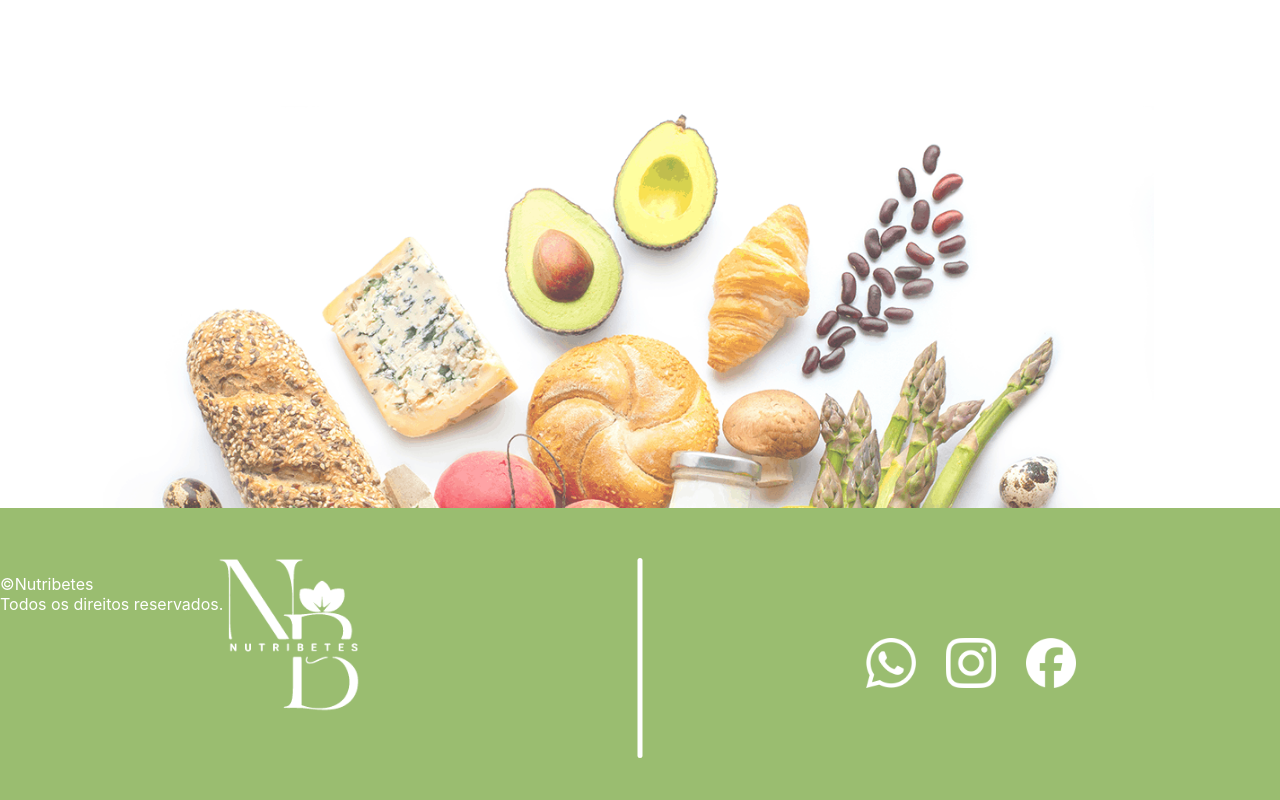
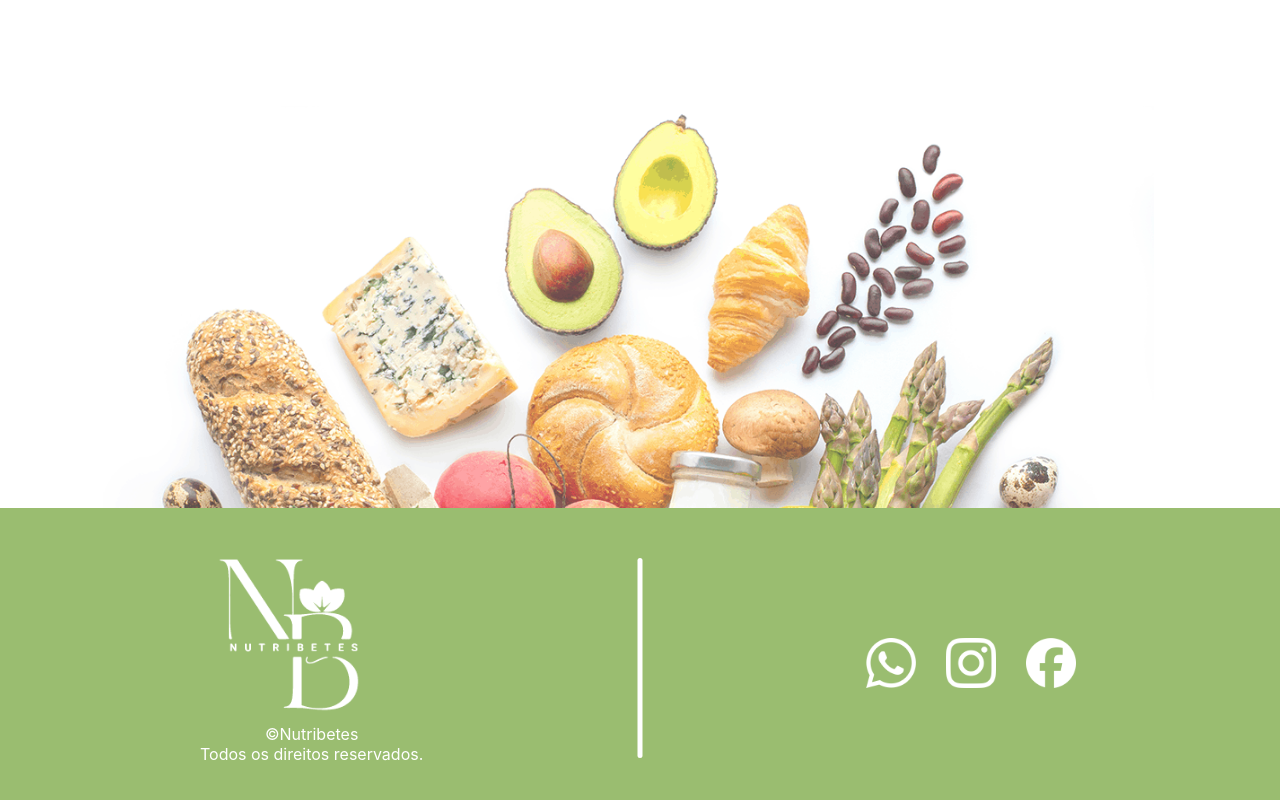
Before and after one commit to Dev-vii/Nutribetes-site, a React (Create React App) app in the folder nutribetes/: page / in a window 1280 px wide. Shown: the part 4734-5534 px from the top of the page. Built offline with nearby package versions, Linux system fonts and the light colour scheme.

Commit message:
Texto de copy alinhado

```diff
--- a/nutribetes/src/App.css
+++ b/nutribetes/src/App.css
@@ -466,8 +466,9 @@ footer {
 
   p {
     position: absolute;
-    top: 50px;
-    left: 0;
+    top: 200px;
+    left: 200px;
+    text-align: center;
     color: white;
   }
 }
```
